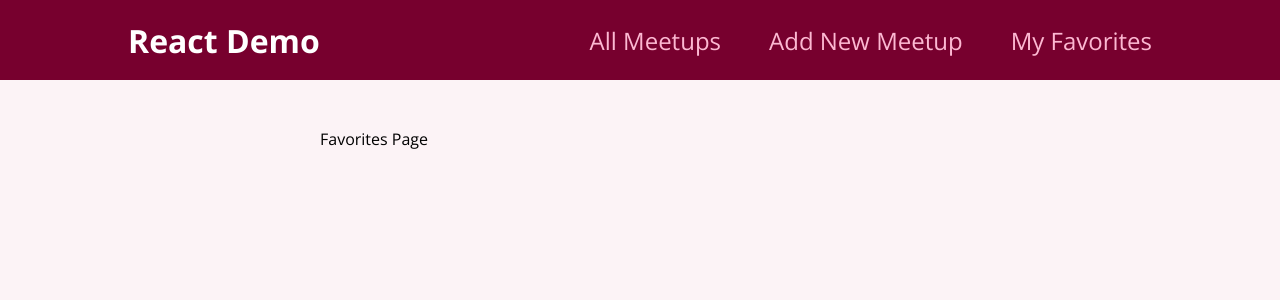
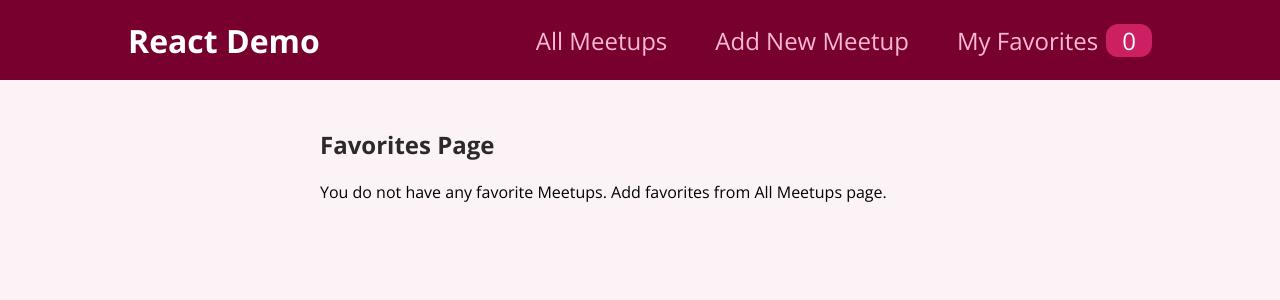
Before and after one commit to DarkRockDark/jstore-app, a React (Create React App) app: page /favorites in a window 1280 px wide. Shown: the top 300 px of the page. Built offline with nearby package versions, Linux system fonts and the light colour scheme.

Commit message:
fav badge

```diff
--- a/src/components/layout/MainNavigation.js
+++ b/src/components/layout/MainNavigation.js
@@ -1,8 +1,12 @@
+import { useContext } from "react";
 import { Link } from "react-router-dom";
 
+import FavoritesContext from "../../store/favorites-context";
 import classes from "./MainNavigation.module.css";
 
 function MainNavigation() {
+  const favoritesCtx = useContext(FavoritesContext);
+
   return (
     <header className={classes.header}>
       <div className={classes.logo}>React Demo</div>
@@ -15,7 +19,12 @@
             <Link to="/new-meetup">Add New Meetup</Link>
           </li>
           <li>
-            <Link to="/favorites">My Favorites</Link>
+            <Link to="/favorites">
+              My Favorites
+              <span className={classes.badge}>
+                {favoritesCtx.totalFavorites}
+              </span>
+            </Link>
           </li>
         </ul>
       </nav>
--- a/src/components/meetups/MeetupItem.js
+++ b/src/components/meetups/MeetupItem.js
@@ -1,7 +1,27 @@
+import { useContext } from "react";
+import FavoritesContext from "../../store/favorites-context";
 import Card from "../ui/Card";
 import classes from "./MeetupItem.module.css";
 
 function MeetupItem(props) {
+  const favoritesCtx = useContext(FavoritesContext);
+
+  const itemIsFavorite = favoritesCtx.itemIsFavorite(props.id);
+
+  function toggleFavoritesStatusHandler() {
+    if (itemIsFavorite) {
+      favoritesCtx.removeFavorite(props.id);
+    } else {
+      favoritesCtx.addFavorite({
+        id: props.id,
+        title: props.title,
+        description: props.description,
+        image: props.image,
+        address: props.address,
+      });
+    }
+  }
+
   return (
     <Card>
       <li className={classes.item}>
@@ -14,7 +34,9 @@
           <p>{props.description}</p>
         </div>
         <div className={classes.actions}>
-          <button>To Favorites</button>
+          <button onClick={toggleFavoritesStatusHandler}>
+            {itemIsFavorite ? "Remove From Favorites" : "To Favorites"}
+          </button>
         </div>
       </li>
     </Card>
--- a/src/index.js
+++ b/src/index.js
@@ -4,10 +4,13 @@
 
 import "./index.css";
 import App from "./App";
+import { FavoritesContextProvider } from "./store/favorites-context";
 
 ReactDOM.render(
-  <BrowserRouter>
-    <App />
-  </BrowserRouter>,
+  <FavoritesContextProvider>
+    <BrowserRouter>
+      <App />
+    </BrowserRouter>
+  </FavoritesContextProvider>,
   document.getElementById("root")
 );
--- a/src/pages/Favorites.js
+++ b/src/pages/Favorites.js
@@ -1,5 +1,28 @@
+import { useContext } from "react";
+import MeetupList from "../components/meetups/MeetupList";
+import FavoritesContext from "../store/favorites-context";
+
 function FavoritesPage() {
-    return <div>Favorites Page</div>;
+  const favoritesCtx = useContext(FavoritesContext);
+
+  let content;
+
+  if (favoritesCtx.totalFavorites === 0) {
+    content = (
+      <p>
+        You do not have any favorite Meetups. Add favorites from All Meetups
+        page.
+      </p>
+    );
+  } else {
+    content = <MeetupList meetups={favoritesCtx.favorites} />;
+  }
+  return (
+    <section>
+      <h2>Favorites Page</h2>
+      {content}
+    </section>
+  );
 }
 
 export default FavoritesPage;
--- /dev/null
+++ b/src/store/favorites-context.js
@@ -0,0 +1,45 @@
+import { createContext, useState } from "react";
+
+const FavoritesContext = createContext({
+  favorites: [],
+  totalFavorites: 0,
+  addFavorite: (favoriteMeetup) => {},
+  removeFavorite: (meetupId) => {},
+  itemIsFavorite: (meetupId) => {},
+});
+
+export function FavoritesContextProvider(props) {
+  const [userFavorites, setUserFavorites] = useState([]);
+
+  function addFavoriteHandler(favoriteMeetup) {
+    setUserFavorites((previousUserFavorites) => {
+        return previousUserFavorites.concat(favoriteMeetup);
+    });
+  };
+
+  function removeFavoriteHandler(meetupId) {
+    setUserFavorites((previousUserFavorites) => {
+        return previousUserFavorites.filter(meetup => meetup.id !== meetupId);
+    });
+  };
+
+  function itemIsFavoriteHandler(meetupId) {
+    return userFavorites.some(meetup => meetup.id === meetupId);
+  };
+
+  const context = {
+    favorites: userFavorites,
+    totalFavorites: userFavorites.length,
+    addFavorite: addFavoriteHandler,
+    removeFavorite: removeFavoriteHandler,
+    itemIsFavorite: itemIsFavoriteHandler,
+  };
+
+  return (
+    <FavoritesContext.Provider value={context}>
+      {props.children}
+    </FavoritesContext.Provider>
+  );
+}
+
+export default FavoritesContext;
```
